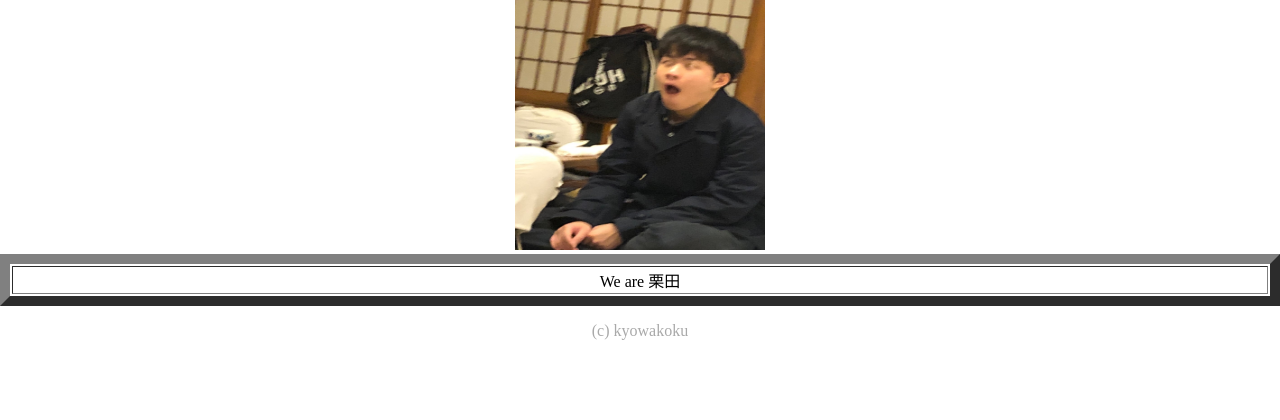
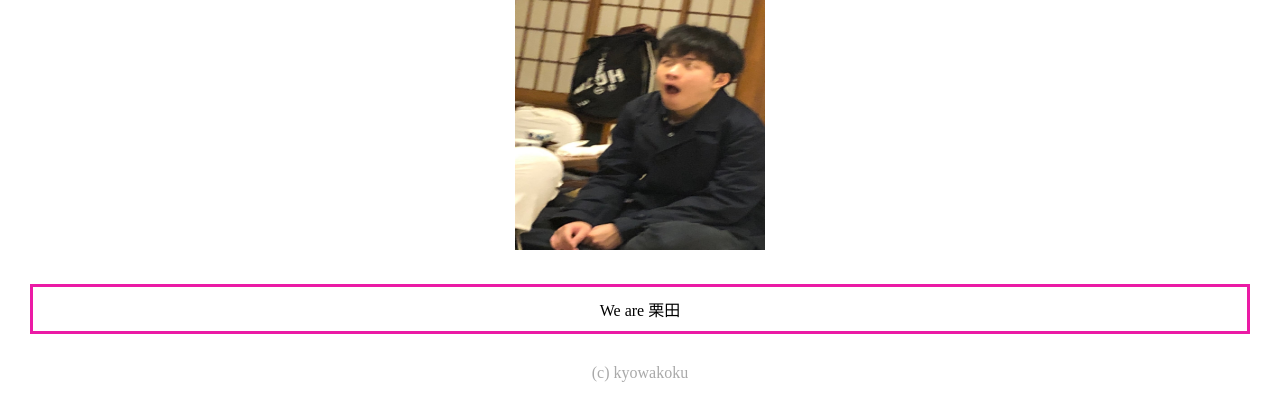
Before and after one commit to shumkane/KYOWAKOKU, a plain HTML site: page member/member.html in a window 1280 px wide. Drawn offline with Linux system fonts and the light colour scheme.

Commit message:
ほんのちょっとおしゃれにした

```diff
--- a/css/styles.css
+++ b/css/styles.css
@@ -13,3 +13,9 @@ p{
     color: darkgray;
     text-align: center;
 }
+p.sample {
+    color: black;
+    margin: 30px 30px;
+    padding: 10px;
+    border: medium solid rgb(235, 26, 165);
+    }
--- a/member/member.html
+++ b/member/member.html
@@ -11,12 +11,7 @@
             <div>
             <img src="KURITA.JPG" width="250" height="250">
             </div>
-
-            <table border="10" width="100%">
-                    <tr>
-                    <td align="center">We are 栗田</td>
-                    </tr>
-            </table>
+            <p class="sample">We are 栗田</p>
         </header>
         <section>
         </section>
```
